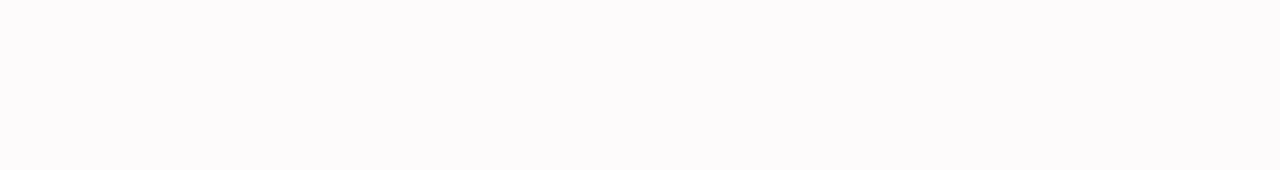
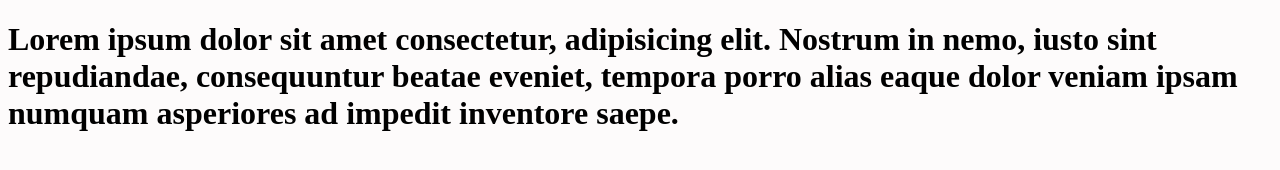
Before and after one commit to 58R1K8GTr/lessons-learned, a website: page index.html in a window 1280 px wide. Drawn offline with Linux system fonts and the light colour scheme.

Commit message:
Requisito 2 satisfeito

```diff
--- a/index.html
+++ b/index.html
@@ -7,6 +7,10 @@
     <link rel="stylesheet" href="style.css">
 </head>
 <body>
-
+    <header id="cabecalho">
+        <h1 id="titulo">
+            Lorem ipsum dolor sit amet consectetur, adipisicing elit. Nostrum in nemo, iusto sint repudiandae, consequuntur beatae eveniet, tempora porro alias eaque dolor veniam ipsam numquam asperiores ad impedit inventore saepe.
+        </h1>
+    </header>
 </body>
 </html>
--- a/style.css
+++ b/style.css
@@ -1,3 +1,8 @@
 body {
     background-color: rgb(253, 251, 251);
 }
+
+#cabecalho {
+    top: 0;
+    position: fixed;
+}
```
